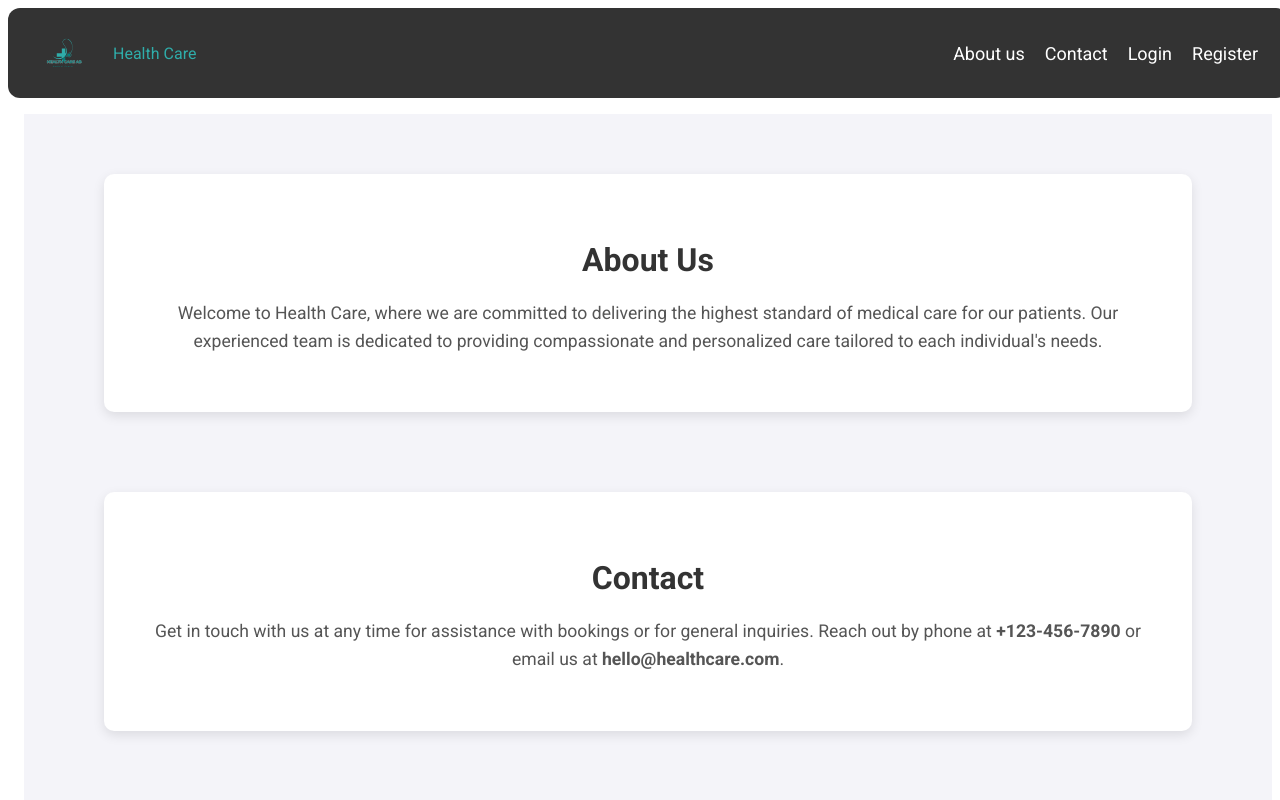
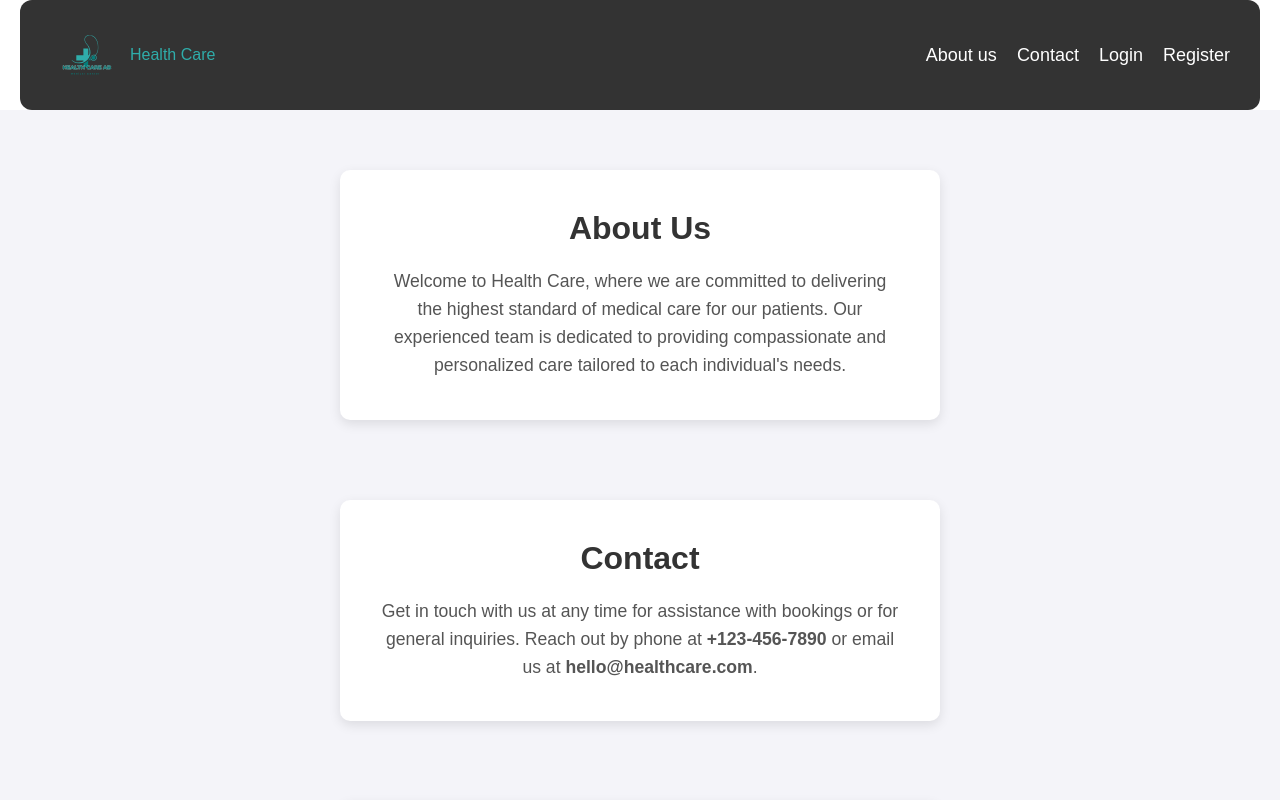
Before and after one commit to abocis/medical-app-client, a React (Vite) app: page / in a window 1280 px wide. Shown: the top 800 px of the page. Built offline with nearby package versions, Linux system fonts and the light colour scheme.

Commit message:
fixat lite småfel

```diff
--- a/package.json
+++ b/package.json
@@ -15,12 +15,10 @@
     "date-fns": "^4.1.0",
     "react": "^18.3.1",
     "react-dom": "^18.3.1",
-<<<<<<< HEAD
+
     "react-router-dom": "^6.26.2",
     "react-slideshow-image": "^4.3.2",
-=======
     "react-router-dom": "^6.27.0",
->>>>>>> main
     "styled-components": "^6.1.13"
   },
   "devDependencies": {
--- a/src/components/AdminDashboard.jsx
+++ b/src/components/AdminDashboard.jsx
@@ -59,7 +59,6 @@ const BookingButton = styled.button`
   border-radius: 5px;
   margin-top: 20px;
   font-weight: bold;
-
   &:hover {
     background-color: #9370db;
   }
--- a/src/components/Header.jsx
+++ b/src/components/Header.jsx
@@ -7,13 +7,14 @@ const HeaderContainer = styled.header`
   display: flex;
   align-items: center;
   justify-content: space-between;
-  width: 100%;
+  max-width: 1900px;
   padding: 20px 30px;
   background-color: #333;
   border-radius: 12px;
   color: #fff;
+  margin: 0 auto;
+  width: calc(100% - 40px);
 `;
-
 const LogoContainer = styled(Link)`
   display: flex;
   align-items: center;
@@ -24,11 +25,10 @@ const LogoContainer = styled(Link)`
     color: #fff;
   }
 `;
-
 const LogoImage = styled.img`
-  height: 50px;
-  margin-right: 25px;
-  font-size: 30px;
+  height: 70px;
+  width: auto;
+  margin-right: 10px;
 `;
 
 const NavLinks = styled.nav`
--- a/src/components/Home.jsx
+++ b/src/components/Home.jsx
@@ -13,22 +13,19 @@ const HomeContainer = styled.div`
   padding: 20px;
   min-height: 100vh;
   width: 100%;
+  justify-content: space-between; /* Fördelar innehåll jämnt */
 `;
 
 // Shared styles
 const Section = styled.section`
   width: 90%;
-  max-width: 1200px;
+  max-width: 600px;
   margin: 40px 0;
   padding: 40px;
   background-color: #fff;
   border-radius: 10px;
   box-shadow: 0px 4px 12px rgba(0, 0, 0, 0.1);
   text-align: center;
-
-  @media (max-width: 768px) {
-    padding: 20px;
-  }
 `;
 
 const SectionTitle = styled.h2`
@@ -43,13 +40,10 @@ const SectionText = styled.p`
   line-height: 1.6;
 `;
 
-// About Us Section
 const AboutSection = styled(Section)``;
 
-// Contact Section
 const ContactSection = styled(Section)``;
 
-// Appointment Booking Section
 const AppointmentSection = styled(Section)``;
 
 const AppointmentButton = styled(Link)`
--- a/src/components/Login.jsx
+++ b/src/components/Login.jsx
@@ -9,6 +9,7 @@ const LoginContainer = styled.div`
   align-items: center;
   justify-content: center;
   flex-direction: column;
+  margin-top: 80px;
 `;
 
 const LoginButton = styled.button`
@@ -33,7 +34,8 @@ const LoginButton = styled.button`
 `;
 
 const Title = styled.h2`
-  font-size: 22px;
+  font-size: 30px;
+  margin-bottom: 20px;
 `;
 
 const FormWrapper = styled.form`
@@ -113,7 +115,7 @@ function Login() {
 
   return (
     <LoginContainer>
-      <Title>Login</Title>
+      <Title>Health Care</Title>
       {error && <p style={{ color: "red" }}>{error}</p>}
       <FormWrapper onSubmit={handleLogin}>
         <label>Username: </label>
--- a/src/components/Logout.jsx
+++ b/src/components/Logout.jsx
@@ -1,6 +1,9 @@
 import axios from "axios";
+import "../styles/Booking.css";
 // button to handle logout, you can change this as you want
+
 // does not have to look or be like this but you can see how to use the logout call
+
 const Logout = () => {
   const handleLogout = () => {
     axios
--- a/src/components/UserDashboard.jsx
+++ b/src/components/UserDashboard.jsx
@@ -13,7 +13,7 @@ const UserContainer = styled.div`
 `;
 
 const LogoContainer = styled.img`
-  height: 20rem;
+  height: 25rem;
 `;
 
 const Title = styled.h2`
--- a/src/styles/Booking.css
+++ b/src/styles/Booking.css
@@ -1,6 +1,10 @@
 .booking-page {
   padding: 20px;
   background-color: #f8f8f8;
+  min-height: 100vh; /* Säkerställ att sidan täcker hela skärmen */
+  display: flex;
+  flex-direction: column;
+  justify-content: flex-start; /* Se till att innehållet inte ligger för nära toppen */
 }
 
 h1 {
--- a/src/styles/GlobalStyle.jsx
+++ b/src/styles/GlobalStyle.jsx
@@ -1,30 +1,20 @@
 import { createGlobalStyle } from "styled-components";
 
 const GlobalStyle = createGlobalStyle`
-
-  body {
-    margin: 1;
-    padding: 1;
+  * {
+    margin: 0;
+    padding: 0;
     box-sizing: border-box;
-    font-family: "Roboto", sans-serif;
-    width: 100vw;
-    height: 100vh;
+    font-family: 'Aptos', sans-serif;
   }
 
-  .content {
-  margin: 1rem;
+  html, body {
+    height: 100%;
   }
 
-  .link {
-   text-decoration: none;
-    color: inherit;
-    all: unset;
+  #root {
+    height: 100%;
   }
-
-  *, *::before, *::after {
-    box-sizing: inherit;
-  }
-
 `;
 
 export default GlobalStyle;
```
Also changed, not shown: 1 other file (tests, documents, lock files or other folders).
